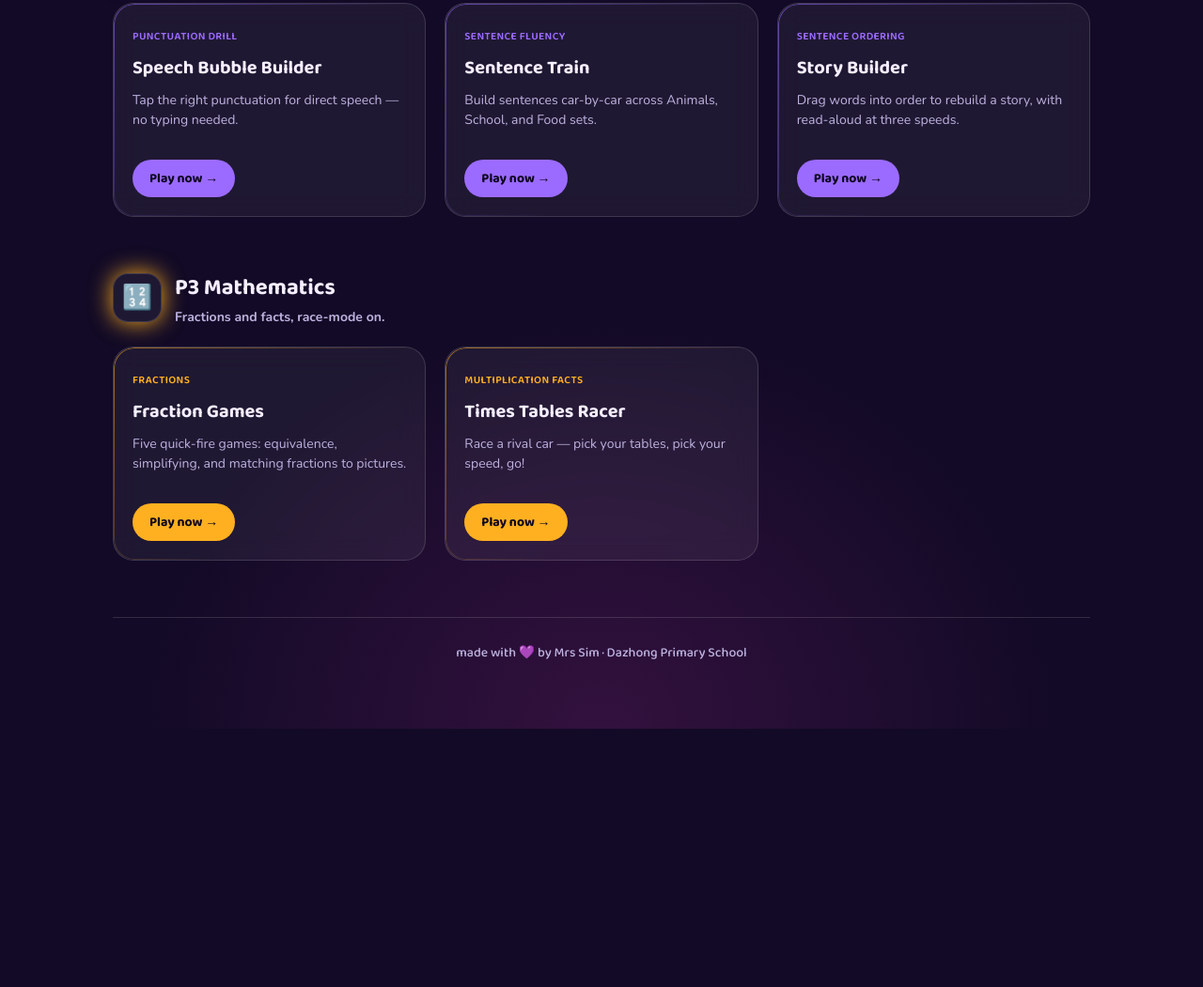
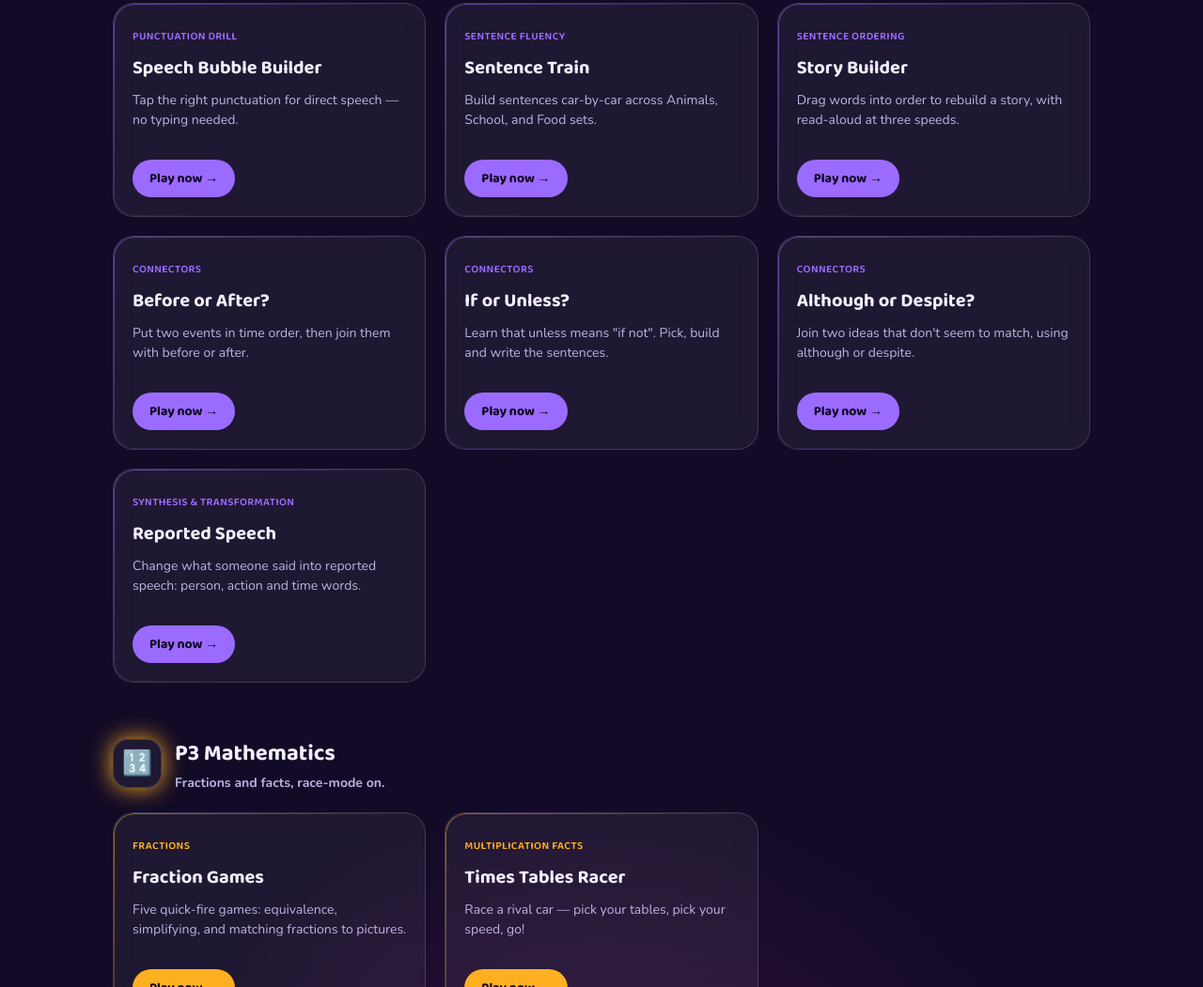
Before and after one commit to MrsMSim/mrsmsim.github.io, a plain HTML site: page index.html in a window 1280 px wide. Shown: the part 1545-2596 px from the top of the page at 94% size. Before the commit the page ends 2321 px from the top, so only its background shows below. Drawn offline with nearby package versions, Linux system fonts and the light colour scheme.

Commit message:
Add connector and reported speech tools to homepage
Co-Authored-By: Claude Opus 5.5 <noreply@anthropic.com>
Claude-Session: https://claude.ai/code/session_01L8rjW2onbYH2qhs2hCdHvK

```diff
--- a/index.html
+++ b/index.html
@@ -359,6 +359,34 @@ footer{
       <a class="play" href="https://mrsmsim.github.io/storybuilder">Play now →</a>
     </div>
 
+    <div class="card">
+      <span class="tag">Connectors</span>
+      <h3>Before or After?</h3>
+      <p class="desc">Put two events in time order, then join them with before or after.</p>
+      <a class="play" href="https://mrsmsim.github.io/beforeandafter">Play now →</a>
+    </div>
+
+    <div class="card">
+      <span class="tag">Connectors</span>
+      <h3>If or Unless?</h3>
+      <p class="desc">Learn that unless means "if not". Pick, build and write the sentences.</p>
+      <a class="play" href="https://mrsmsim.github.io/ifunless">Play now →</a>
+    </div>
+
+    <div class="card">
+      <span class="tag">Connectors</span>
+      <h3>Although or Despite?</h3>
+      <p class="desc">Join two ideas that don't seem to match, using although or despite.</p>
+      <a class="play" href="https://mrsmsim.github.io/althoughdespite">Play now →</a>
+    </div>
+
+    <div class="card">
+      <span class="tag">Synthesis &amp; transformation</span>
+      <h3>Reported Speech</h3>
+      <p class="desc">Change what someone said into reported speech: person, action and time words.</p>
+      <a class="play" href="https://mrsmsim.github.io/reportedspeech">Play now →</a>
+    </div>
+
   </div>
 </section>
 
```
